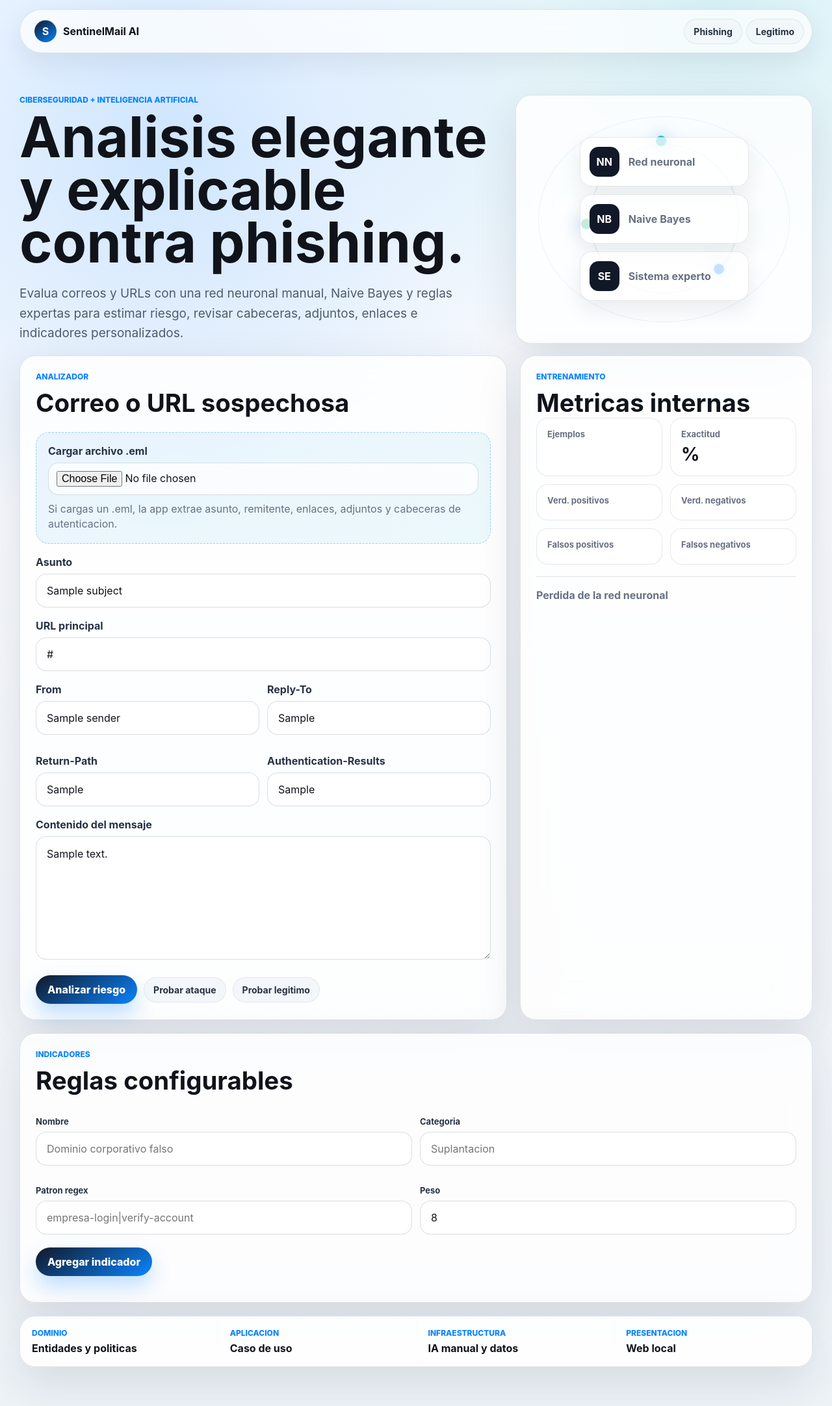
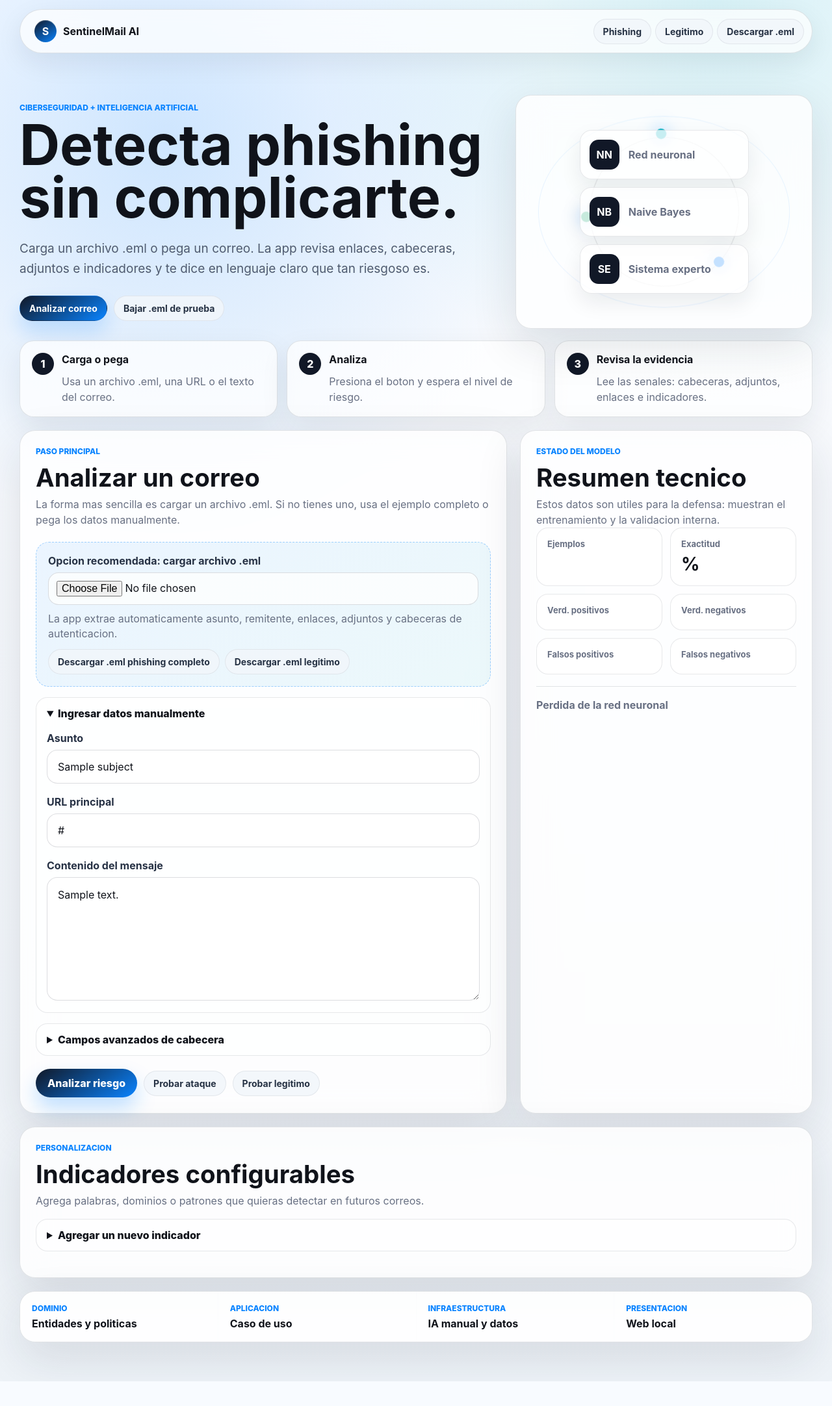
Before and after one commit to JhashuaC/Proyecto-IA, a Python web app: template codigo/src/phishing_detector/presentation/web/templates/index.html in a window 1280 px wide. Shown: the whole page at 65% size. After the commit the page ends 2126 px from the top, so only its background shows below. Run offline with Jinja, Linux system fonts and the light colour scheme; the template is opened without the code that fills it: most values are stand-ins (such as "Sample title", 1, 10 or a date in 2020).

Commit message:
Serve sample .eml files and UI polish
Add a downloadable .eml sample and serve it via a new /sample-eml/<name> endpoint. Includes codigo/data/samples/phishing_completo_banco.eml, server handler to return message/rfc822 attachments, and README/documentation updates referencing the sample. Revamp UI and UX: updated hero copy, added download buttons, manual-entry/details for form fields, friendly verdict guidance in app.js, and corresponding CSS for new components and layouts. (Commit also adds compiled __pycache__ artifacts.)

```diff
--- a/codigo/src/phishing_detector/presentation/web/static/app.js
+++ b/codigo/src/phishing_detector/presentation/web/static/app.js
@@ -47,6 +47,23 @@ function renderResult() {
   }
 
   const level = result.level.toLowerCase();
+  const guidance = {
+    alto: {
+      title: "No confies en este correo",
+      body: "No abras enlaces ni adjuntos. Reportalo al area de TI o elimina el mensaje si era una prueba.",
+    },
+    medio: {
+      title: "Revisalo con cuidado",
+      body: "Verifica el remitente por otro canal antes de responder, descargar archivos o iniciar sesion.",
+    },
+    bajo: {
+      title: "Parece seguro",
+      body: "No se detectaron senales criticas, pero confirma siempre que el remitente y el contexto tengan sentido.",
+    },
+  }[level] || {
+    title: "Resultado calculado",
+    body: "Revisa las senales tecnicas para tomar una decision.",
+  };
   const techniques = result.technique_scores.map((item) => `
     <article class="tech-card">
       <div class="score-ring" style="--score:${item.score}">
@@ -101,6 +118,10 @@ function renderResult() {
       </div>
     </div>
     <div class="risk-bar"><span style="width:${result.final_score}%"></span></div>
+    <div class="friendly-verdict">
+      <strong>${escapeHtml(guidance.title)}</strong>
+      <p>${escapeHtml(guidance.body)}</p>
+    </div>
     <div class="tech-grid">${techniques}</div>
     <div class="summary-grid">${summaryCards}</div>
     <div class="match-grid">${matchHtml}</div>
--- a/codigo/src/phishing_detector/presentation/web/static/styles.css
+++ b/codigo/src/phishing_detector/presentation/web/static/styles.css
@@ -88,7 +88,9 @@ a {
 }
 
 .nav-pills a,
-.actions a {
+.actions a,
+.hero-actions a,
+.mini-actions a {
   min-height: 38px;
   padding: 10px 14px;
   color: #263244;
@@ -150,6 +152,19 @@ h1 {
   color: #4f5b6f;
   font-size: 19px;
   line-height: 1.6;
+}
+
+.hero-actions {
+  display: flex;
+  flex-wrap: wrap;
+  gap: 10px;
+  margin-top: 26px;
+}
+
+.hero-actions a:first-child {
+  color: #fff;
+  background: linear-gradient(145deg, #111827, #0a84ff);
+  box-shadow: 0 16px 30px rgba(10, 132, 255, .2);
 }
 
 .hero-panel,
@@ -248,6 +263,56 @@ h1 {
   padding-bottom: 60px;
 }
 
+.guide-strip {
+  grid-column: 1 / -1;
+  display: grid;
+  grid-template-columns: repeat(3, minmax(0, 1fr));
+  gap: 14px;
+}
+
+.guide-strip article {
+  display: grid;
+  grid-template-columns: auto 1fr;
+  gap: 6px 12px;
+  padding: 18px;
+  background: rgba(255, 255, 255, .72);
+  border: 1px solid var(--line);
+  border-radius: 22px;
+  box-shadow: 0 16px 44px rgba(26, 33, 46, .08);
+}
+
+.guide-strip span {
+  display: grid;
+  place-items: center;
+  width: 34px;
+  height: 34px;
+  color: #fff;
+  font-weight: 850;
+  background: #111827;
+  border-radius: 50%;
+  grid-row: span 2;
+}
+
+.guide-strip strong {
+  align-self: end;
+}
+
+.guide-strip p,
+.panel-help,
+.inline-help {
+  color: var(--muted);
+  line-height: 1.5;
+}
+
+.guide-strip p,
+.panel-help {
+  margin: 6px 0 0;
+}
+
+.inline-help {
+  margin: 12px 0 0;
+}
+
 .analysis-panel,
 .insight-panel,
 .indicator-panel,
@@ -301,6 +366,13 @@ textarea {
   line-height: 1.45;
 }
 
+.mini-actions {
+  display: flex;
+  flex-wrap: wrap;
+  gap: 8px;
+  margin-top: 12px;
+}
+
 input[type="file"] {
   padding: 12px;
   min-height: auto;
@@ -314,6 +386,23 @@ input[type="file"] {
 
 .field-grid.compact label {
   font-size: 13px;
+}
+
+.manual-entry {
+  margin-top: 16px;
+  padding: 14px 16px;
+  background: rgba(255, 255, 255, .54);
+  border: 1px solid rgba(37, 48, 66, .11);
+  border-radius: 18px;
+}
+
+.manual-entry summary {
+  cursor: pointer;
+  font-weight: 850;
+}
+
+.manual-entry[open] summary {
+  margin-bottom: 8px;
 }
 
 input {
--- a/codigo/src/phishing_detector/presentation/web/templates/index.html
+++ b/codigo/src/phishing_detector/presentation/web/templates/index.html
@@ -17,17 +17,22 @@
       <div class="nav-pills" aria-label="Ejemplos">
         <a href="/sample/phishing">Phishing</a>
         <a href="/sample/legit">Legitimo</a>
+        <a href="/sample-eml/phishing-completo">Descargar .eml</a>
       </div>
     </nav>
 
     <header class="hero">
       <div class="hero-copy">
         <p class="eyebrow">Ciberseguridad + Inteligencia Artificial</p>
-        <h1>Analisis elegante y explicable contra phishing.</h1>
+        <h1>Detecta phishing sin complicarte.</h1>
         <p class="hero-text">
-          Evalua correos y URLs con una red neuronal manual, Naive Bayes y reglas expertas
-          para estimar riesgo, revisar cabeceras, adjuntos, enlaces e indicadores personalizados.
+          Carga un archivo .eml o pega un correo. La app revisa enlaces, cabeceras,
+          adjuntos e indicadores y te dice en lenguaje claro que tan riesgoso es.
         </p>
+        <div class="hero-actions">
+          <a href="#analysis-title">Analizar correo</a>
+          <a href="/sample-eml/phishing-completo">Bajar .eml de prueba</a>
+        </div>
       </div>
       <div class="hero-panel" aria-label="Resumen de modelos">
         <div class="orbital" aria-hidden="true">
@@ -42,24 +47,56 @@
     </header>
 
     <main class="workspace">
+      <section class="guide-strip" aria-label="Como usar la aplicacion">
+        <article>
+          <span>1</span>
+          <strong>Carga o pega</strong>
+          <p>Usa un archivo .eml, una URL o el texto del correo.</p>
+        </article>
+        <article>
+          <span>2</span>
+          <strong>Analiza</strong>
+          <p>Presiona el boton y espera el nivel de riesgo.</p>
+        </article>
+        <article>
+          <span>3</span>
+          <strong>Revisa la evidencia</strong>
+          <p>Lee las senales: cabeceras, adjuntos, enlaces e indicadores.</p>
+        </article>
+      </section>
+
       <section class="analysis-panel" aria-labelledby="analysis-title">
         <div class="panel-heading">
-          <p class="eyebrow">Analizador</p>
-          <h2 id="analysis-title">Correo o URL sospechosa</h2>
+          <p class="eyebrow">Paso principal</p>
+          <h2 id="analysis-title">Analizar un correo</h2>
+          <p class="panel-help">La forma mas sencilla es cargar un archivo .eml. Si no tienes uno, usa el ejemplo completo o pega los datos manualmente.</p>
         </div>
         <form method="post" action="/analyze" class="analysis-form" enctype="multipart/form-data">
           <div class="upload-zone">
-            <label for="eml_file">Cargar archivo .eml</label>
+            <label for="eml_file">Opcion recomendada: cargar archivo .eml</label>
             <input id="eml_file" name="eml_file" type="file" accept=".eml,message/rfc822">
-            <p>Si cargas un .eml, la app extrae asunto, remitente, enlaces, adjuntos y cabeceras de autenticacion.</p>
+            <p>La app extrae automaticamente asunto, remitente, enlaces, adjuntos y cabeceras de autenticacion.</p>
+            <div class="mini-actions">
+              <a href="/sample-eml/phishing-completo">Descargar .eml phishing completo</a>
+              <a href="/sample-eml/legitimo">Descargar .eml legitimo</a>
+            </div>
           </div>
 
+          <details class="manual-entry" open>
+            <summary>Ingresar datos manualmente</summary>
             <label for="subject">Asunto</label>
             <input id="subject" name="subject" value="{{ subject }}" placeholder="Cuenta bloqueada urgente" autocomplete="off">
 
             <label for="url">URL principal</label>
             <input id="url" name="url" value="{{ url }}" placeholder="https://sitio.example/ruta" autocomplete="off">
 
+            <label for="body">Contenido del mensaje</label>
+            <textarea id="body" name="body" placeholder="Pegue aqui el cuerpo del correo">{{ body }}</textarea>
+          </details>
+
+          <details class="manual-entry">
+            <summary>Campos avanzados de cabecera</summary>
+            <p class="inline-help">Opcional. Estos campos ayudan a detectar suplantacion y fallos de autenticacion.</p>
             <div class="field-grid">
               <div>
                 <label for="sender">From</label>
@@ -78,9 +115,7 @@
                 <input id="authentication_results" name="authentication_results" value="{{ authentication_results }}" placeholder="spf=pass dkim=pass dmarc=pass" autocomplete="off">
               </div>
             </div>
-
-          <label for="body">Contenido del mensaje</label>
-          <textarea id="body" name="body" placeholder="Pegue aqui el cuerpo del correo">{{ body }}</textarea>
+          </details>
 
           <div class="actions">
             <button type="submit">Analizar riesgo</button>
@@ -92,8 +127,9 @@
 
       <aside class="insight-panel" aria-labelledby="metrics-title">
         <div class="panel-heading">
-          <p class="eyebrow">Entrenamiento</p>
-          <h2 id="metrics-title">Metricas internas</h2>
+          <p class="eyebrow">Estado del modelo</p>
+          <h2 id="metrics-title">Resumen tecnico</h2>
+          <p class="panel-help">Estos datos son utiles para la defensa: muestran el entrenamiento y la validacion interna.</p>
         </div>
         <div id="metrics-grid" class="metrics-grid"></div>
         <div class="loss-panel">
@@ -104,9 +140,12 @@
 
       <section class="indicator-panel" aria-labelledby="indicator-title">
         <div class="panel-heading">
-          <p class="eyebrow">Indicadores</p>
-          <h2 id="indicator-title">Reglas configurables</h2>
+          <p class="eyebrow">Personalizacion</p>
+          <h2 id="indicator-title">Indicadores configurables</h2>
+          <p class="panel-help">Agrega palabras, dominios o patrones que quieras detectar en futuros correos.</p>
         </div>
+        <details class="manual-entry">
+          <summary>Agregar un nuevo indicador</summary>
           <form method="post" action="/indicators" class="indicator-form">
             <div class="field-grid compact">
               <div>
@@ -118,7 +157,7 @@
                 <input id="indicator_category" name="indicator_category" placeholder="Suplantacion">
               </div>
               <div>
-              <label for="indicator_pattern">Patron regex</label>
+                <label for="indicator_pattern">Patron</label>
                 <input id="indicator_pattern" name="indicator_pattern" placeholder="empresa-login|verify-account">
               </div>
               <div>
@@ -126,10 +165,12 @@
                 <input id="indicator_weight" name="indicator_weight" type="number" min="1" max="30" value="8">
               </div>
             </div>
+            <p class="inline-help">Ejemplo simple: escribe <strong>verify-login</strong> para detectar URLs que contengan ese texto.</p>
             <div class="actions">
-            <button type="submit">Agregar indicador</button>
+              <button type="submit">Guardar indicador</button>
             </div>
           </form>
+        </details>
         <div id="indicator-list" class="indicator-list"></div>
       </section>
 
```
Also changed, not shown: other parts of codigo/src/phishing_detector/presentation/web/static/styles.css (+28 -1 lines), codigo/src/phishing_detector/presentation/web/server.py (+27 -0 lines), documentacion/GUIA_INFORME.md (+1 -1 lines), README.txt, 1 other file. Lines whose indentation alone changed are shown as unchanged.
